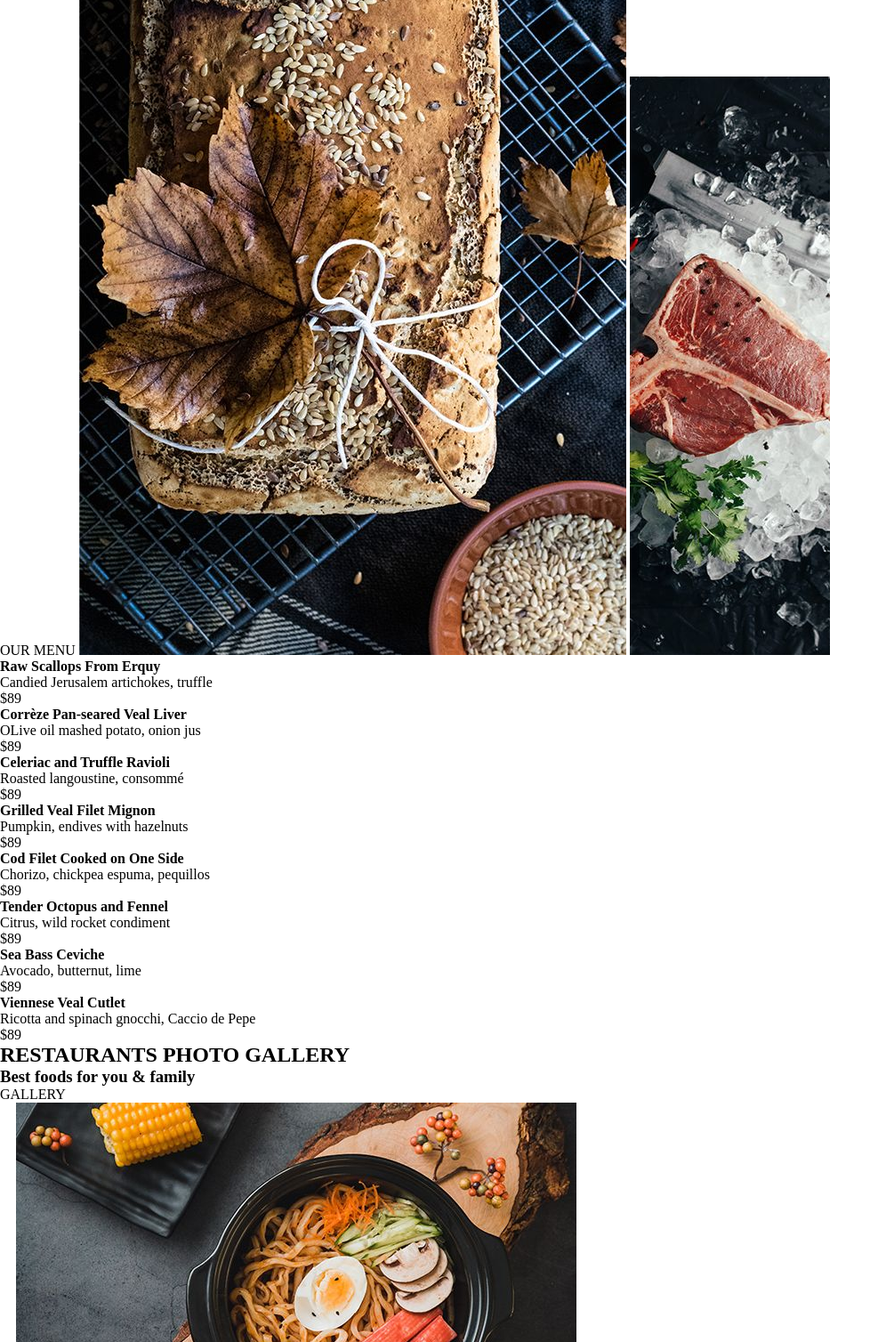
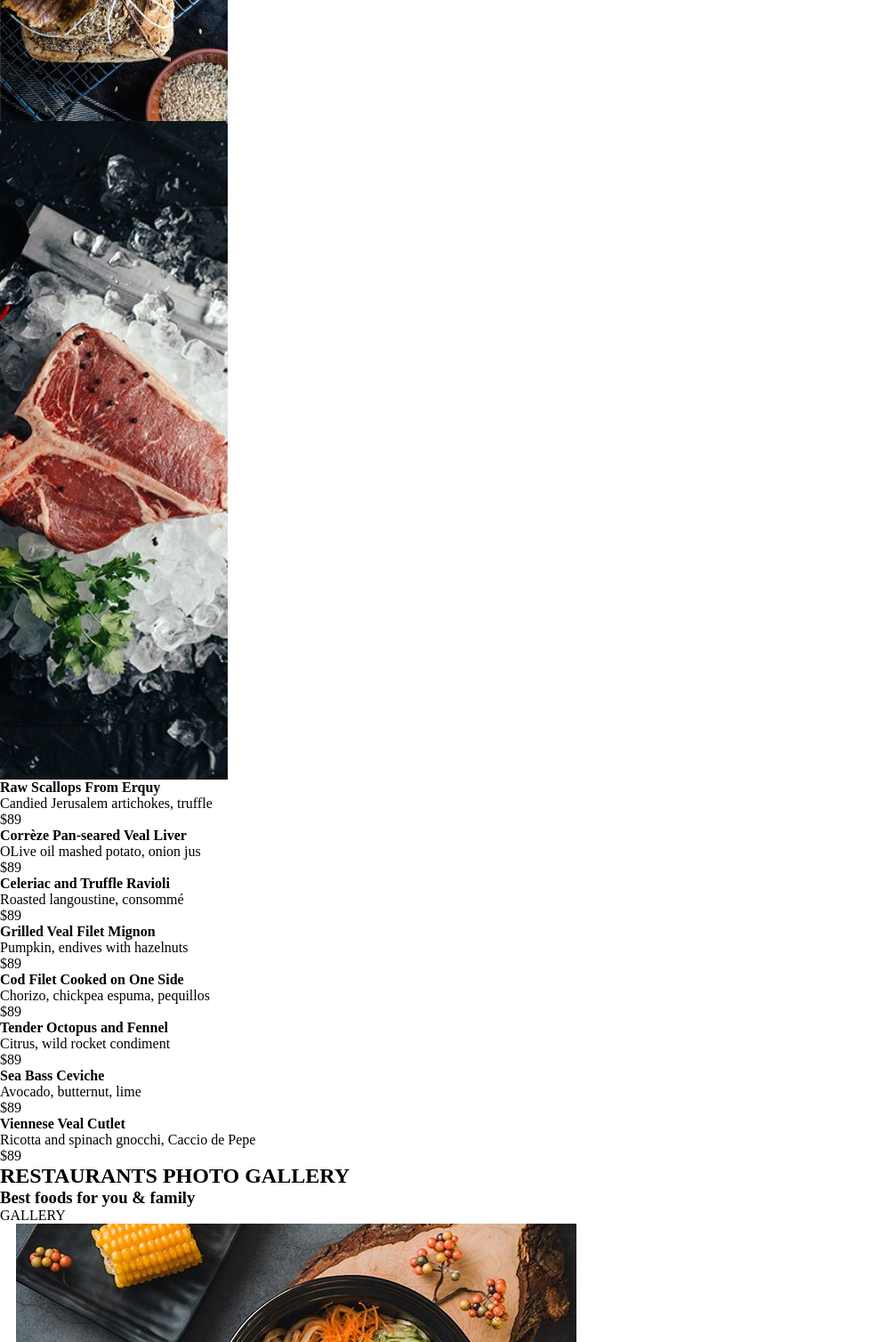
Before and after one commit to becodeorg/hamilton-8-kababi-sam-cam, a plain HTML site: page index.html in a window 1280 px wide. Shown: the part 3460-4968 px from the top of the page at 89% size, without its empty margins (0-996 px from the left). Drawn offline with nearby package versions, Linux system fonts and the light colour scheme; a web font is replaced by a local one.

Commit message:
menuStructure

```diff
--- a/index.html
+++ b/index.html
@@ -130,49 +130,51 @@
           </button>
         </div>
       </section>
-      <section>
-        <h2>TRY OUR SPECIAL OFFERS</h2>
-        <h3>Best foods for you & family</h3>
-        <span>OUR MENU</span>
-        <img src="./assets/img/our-menu/imgbg-our-menu.jpg" alt="Bread" />
-        <img src="./assets/img/our-menu/img2bg-our-menu.jpg" alt="Steak" />
-        <div>
-          <div>
-            <h4>Raw Scallops From Erquy</h4>
+      <section class="menu">
+        <div class="menu__titles">
+        <h2 class="menu__titles__title">TRY OUR SPECIAL OFFERS</h2>
+        <h3 class="menu__titles__stitle">Best foods for you & family</h3>
+      </div>
+        <span class="menu__shadow">OUR MENU</span>
+        <img src="./assets/img/our-menu/imgbg-our-menu.jpg" alt="Bread" class="bread"/>
+        <img src="./assets/img/our-menu/img2bg-our-menu.jpg" alt="Steak" class="steak"/>
+        <div class="menu__ensemble">
+          <div class="menu__ensemble__item">
+            <h4 >Raw Scallops From Erquy</h4>
             <p>Candied Jerusalem artichokes, truffle</p>
             <p>$89</p>
           </div>
-          <div>
+          <div class="menu__ensemble__item">
             <h4>Corrèze Pan-seared Veal Liver</h4>
             <p>OLive oil mashed potato, onion jus</p>
             <p>$89</p>
           </div>
-          <div>
+          <div class="menu__ensemble__item">
             <h4>Celeriac and Truffle Ravioli</h4>
             <p>Roasted langoustine, consommé</p>
             <p>$89</p>
           </div>
-          <div>
+          <div class="menu__ensemble__item">
             <h4>Grilled Veal Filet Mignon</h4>
             <p>Pumpkin, endives with hazelnuts</p>
             <p>$89</p>
           </div>
-          <div>
+          <div class="menu__ensemble__item">
             <h4>Cod Filet Cooked on One Side</h4>
             <p>Chorizo, chickpea espuma, pequillos</p>
             <p>$89</p>
           </div>
-          <div>
+          <div class="menu__ensemble__item">
             <h4>Tender Octopus and Fennel</h4>
             <p>Citrus, wild rocket condiment</p>
             <p>$89</p>
           </div>
-          <div>
+          <div class="menu__ensemble__item">
             <h4>Sea Bass Ceviche</h4>
             <p>Avocado, butternut, lime</p>
             <p>$89</p>
           </div>
-          <div>
+          <div class="menu__ensemble__item">
             <h4>Viennese Veal Cutlet</h4>
             <p>Ricotta and spinach gnocchi, Caccio de Pepe</p>
             <p>$89</p>
--- a/main.scss
+++ b/main.scss
@@ -13,3 +13,5 @@
 @import './pages/footer';
 
 @import './pages/sectionchefs';
+
+@import './pages/sectionMenu';
--- /dev/null
+++ b/pages/_sectionMenu.scss
@@ -0,0 +1,43 @@
+@import '../utils/fonts';
+
+@import '../utils/variables';
+
+.menu {
+    display: flex;
+    flex-direction: column;
+    min-height: 110vh;
+
+    &__titles {
+        display: flex;
+        flex-direction: column;
+        &__title {
+            color: black;
+        }
+
+        &__stitle {
+            color: black;
+        }
+    }
+
+    &__shadow {
+        color: black;
+    }
+
+    .bread {
+        max-width: 20vw;
+
+    }
+
+    .steak {
+        max-width: 20vw;
+
+    }
+
+    &__ensemble {
+        max-width: 90vw;
+        display: grid;
+        &__item {
+            max-width: 35vw;
+        }
+    }
+}
```
Also changed, not shown: main.css, 1 other file.
